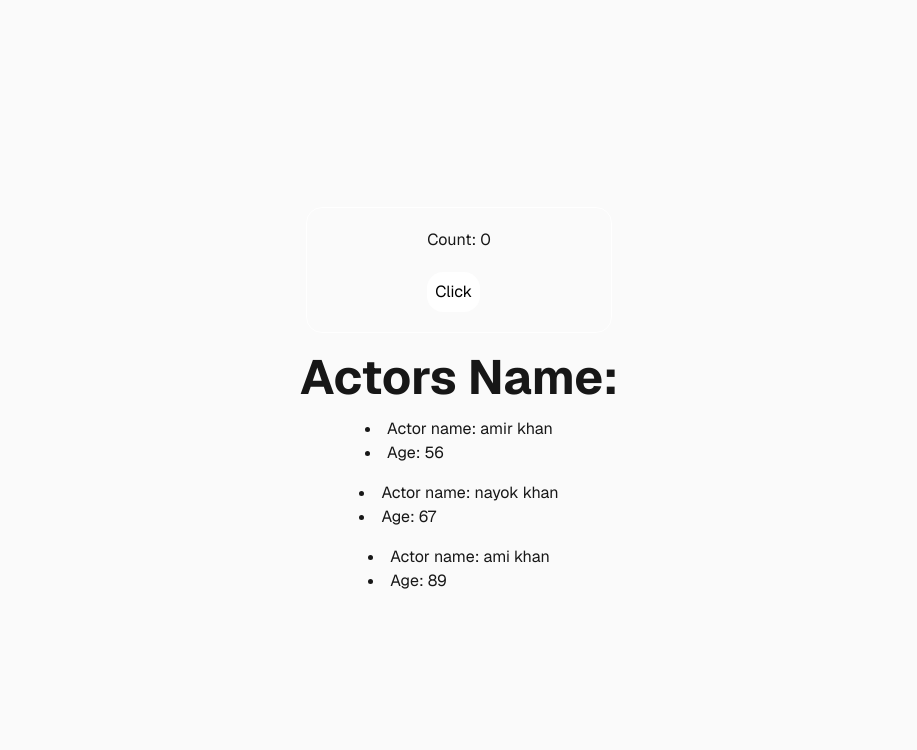
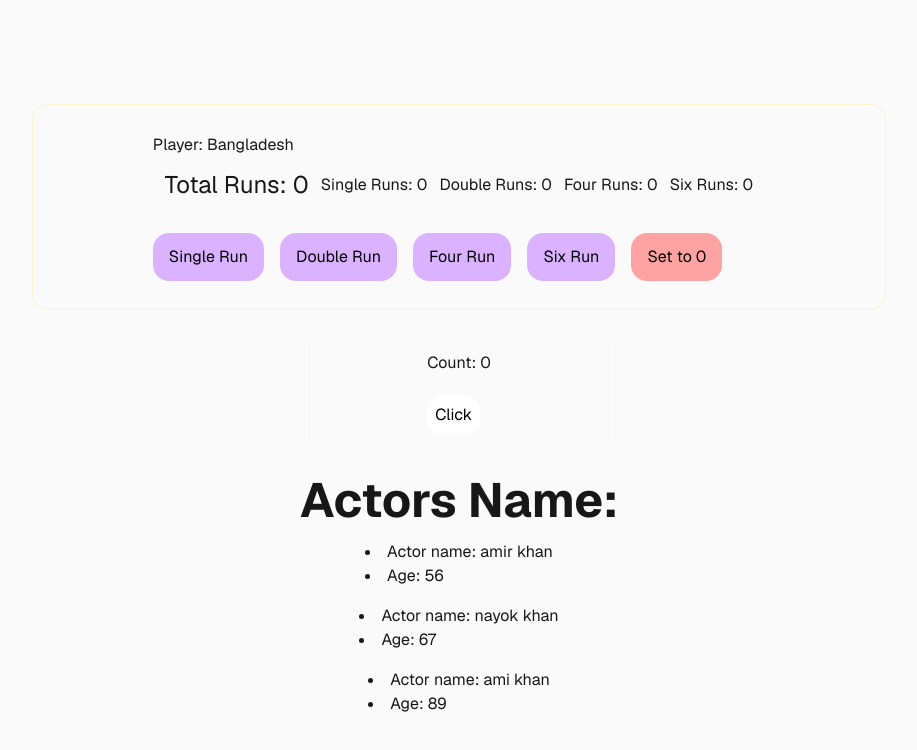
Before and after one commit to AhmadZaid20187/practice, a Next.js app: page / in a window 1280 px wide. Shown: the top 750 px of the page, without its empty margins (181-1098 px from the left). Built offline with nearby package versions, Linux system fonts and the light colour scheme.

Commit message:
used state more for practice

```diff
--- /dev/null
+++ b/src/app/components/PlayerRuns.jsx
@@ -0,0 +1,74 @@
+'use client'
+
+import React, { useState } from 'react';
+
+const PlayerRuns = () => {
+    const [runs, setRuns] = useState(0);
+    const [single, setSingle] = useState(0);
+    const [double, setDouble] = useState(0);
+    const [four, setFour] = useState(0);
+    const [six, setSix] = useState(0);
+
+
+    const handleSingle = () => {
+        const updatedRuns = runs + 1;
+        setRuns(updatedRuns)
+        setSingle(single + 1)
+    }
+    const handleDouble = () => {
+        const updatedRuns = runs + 2;
+        setRuns(updatedRuns)
+        setDouble(double + 1)
+    }
+    const handleFour = () => {
+        const updatedRuns = runs + 4;
+        setRuns(updatedRuns)
+        setFour(four + 1)
+    }
+
+    const handleSixs = () => {
+        const updatedRuns = runs + 6;
+        setRuns(updatedRuns)
+        setSix(six + 1)
+    }
+    const handleZero = () => {
+        // const updatedRuns = runs + 6;
+        setRuns(0)
+        setSingle(0)
+        setDouble(0)
+        setFour(0)
+        setSix(0)
+    }
+
+
+
+    return (
+        <div className='p-7 border border-amber-100 m-5 rounded-2xl px-30'>
+            <h1>Player: Bangladesh</h1>
+
+            <div className='p-3 flex items-center space-x-3'>
+                <p className='text-2xl'>Total Runs: {runs}</p>
+                <p>Single Runs: {single}</p>
+                <p>Double Runs: {double}</p>
+                <p>Four Runs: {four}</p>
+
+                <p>Six Runs: {six}</p>
+            </div>
+
+
+            <div className='space-x-4'>
+                <button className='bg-purple-300 text-black p-3 px-4 rounded-2xl mt-5 transition-transform duration-150 active:scale-90' onClick={handleSingle}>Single Run</button>
+
+                <button className='bg-purple-300 text-black p-3 px-4 rounded-2xl mt-5 transition-transform duration-150 active:scale-90' onClick={handleDouble}>Double Run</button>
+
+                <button className='bg-purple-300 text-black p-3 px-4 rounded-2xl mt-5 transition-transform duration-150 active:scale-90' onClick={handleFour}>Four Run</button>
+
+                <button className='bg-purple-300 text-black p-3 px-4 rounded-2xl mt-5 transition-transform duration-150 active:scale-90' onClick={handleSixs}>Six Run</button>
+
+                <button className='bg-red-300 text-black p-3 px-4 rounded-2xl mt-5 transition-transform duration-150 active:scale-90' onClick={handleZero}>Set to 0</button>
+            </div>
+        </div>
+    );
+};
+
+export default PlayerRuns;
--- a/src/app/page.js
+++ b/src/app/page.js
@@ -2,6 +2,7 @@ import Image from "next/image";
 import Todo from "./components/Todo";
 import Actor from "./components/Actor.jsx";
 import Count from "./components/Count";
+import PlayerCount from "./components/PlayerRuns";
 
 export default function Home() {
 
@@ -31,6 +32,9 @@ export default function Home() {
   return (
     <div className="flex flex-col flex-1 items-center justify-center bg-zinc-50 font-sans dark:bg-black">
 
+      <PlayerCount></PlayerCount>
+
+
       <Count></Count>
 
 
```
